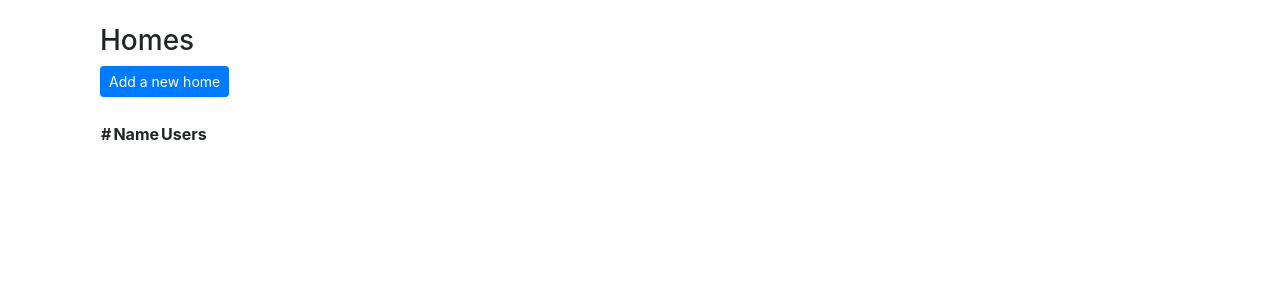
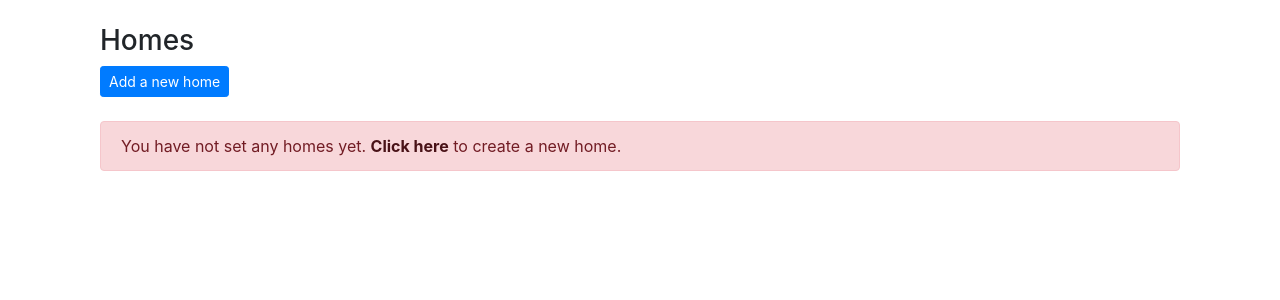
Before and after one commit to Peanhua/HomeStorage, a Flask app: page /homes in a window 1280 px wide. Shown: the part 56-356 px from the top of the page. Run offline with Flask 2, Linux system fonts and the light colour scheme; a user stored in the database is signed in; data that the repository does not hold is empty; some libraries are stand-ins or nearby versions.

Commit message:
Show a warning in the home listing if there are no homes defined.

```diff
--- a/application/templates/homes/list.html
+++ b/application/templates/homes/list.html
@@ -8,6 +8,7 @@
 <div>
   &nbsp;
 </div>
+{% if homes|length > 0 %}
 <table>
   <tr>
     <th>#</th>
@@ -24,4 +25,10 @@
   </tr>
   {% endfor %}
 </table>
+{% else %}
+<div class="alert alert-danger" role="alert">
+  You have not set any homes yet.
+  <a class="alert-link" href="{{ url_for('homes_form') }}">Click here</a> to create a new home.
+</div>
+{% endif %}
 {% endblock %}
```
